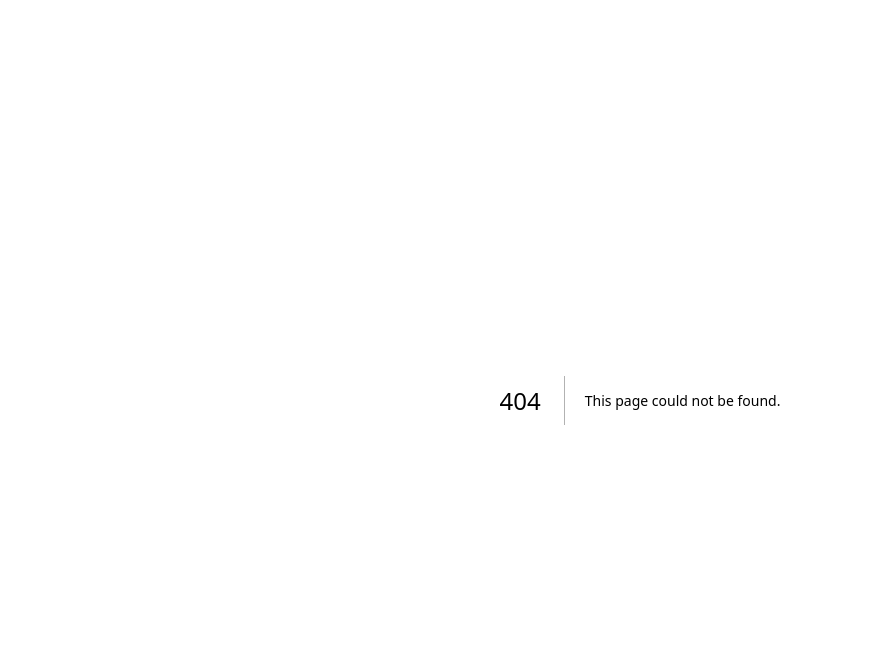
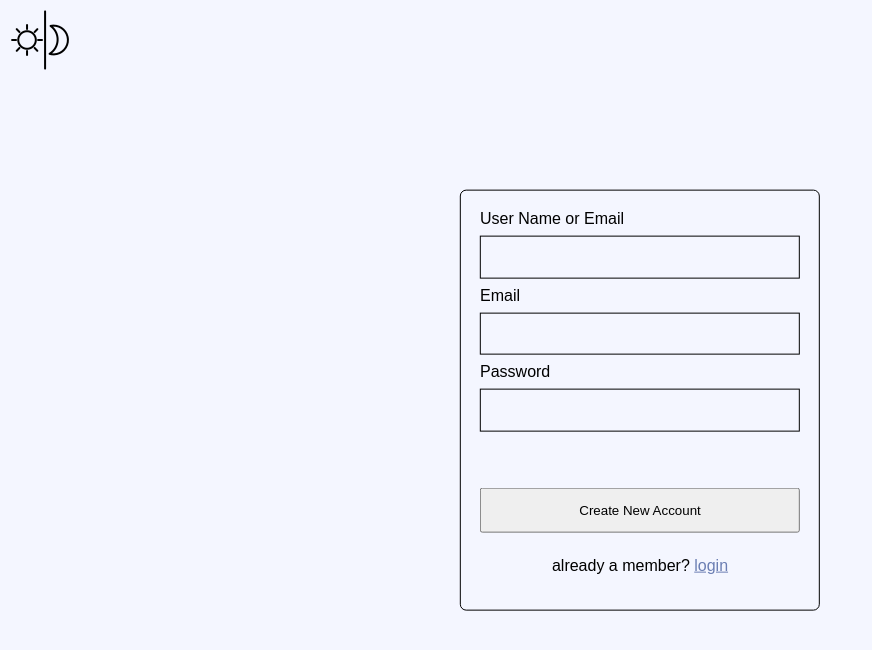
Before and after one commit to Zakria-04/next-diary-app, a Next.js app: page /register in a window 1280 px wide. Before the commit this address had no page. Shown: the top 650 px of the page, without its empty margins (0-872 px from the left). Built offline with nearby package versions, Linux system fonts and the light colour scheme.

Commit message:
login/register pages

```diff
--- a/src/app/globals.css
+++ b/src/app/globals.css
@@ -1,42 +1,25 @@
 :root {
-  --background: #ffffff;
-  --foreground: #171717;
+  --bg-color: #f4f6ff;
+  --text-color: #000000;
 }
 
-@media (prefers-color-scheme: dark) {
-  :root {
-    --background: #0a0a0a;
-    --foreground: #ededed;
-  }
-}
-
-html,
-body {
-  max-width: 100vw;
-  overflow-x: hidden;
+[data-theme="dark"] {
+  --bg-color: #2c2d30;
+  --text-color: #ffffff;
 }
 
 body {
-  color: var(--foreground);
-  background: var(--background);
+  background-color: var(--bg-color);
+  color: var(--text-color);
+  transition: background-color 0.3s ease, color 0.3s ease;
   font-family: Arial, Helvetica, sans-serif;
-  -webkit-font-smoothing: antialiased;
-  -moz-osx-font-smoothing: grayscale;
 }
 
-* {
-  box-sizing: border-box;
-  padding: 0;
-  margin: 0;
+input {
+  border: 1px solid var(--text-color);
+  color: var(--text-color);
 }
 
-a {
-  color: inherit;
-  text-decoration: none;
+form {
+  border: 1px solid var(--text-color);
 }
-
-@media (prefers-color-scheme: dark) {
-  html {
-    color-scheme: dark;
-  }
-}
--- a/src/app/layout.tsx
+++ b/src/app/layout.tsx
@@ -1,6 +1,7 @@
-import type { Metadata } from "next";
+// import type { Metadata } from "next";
 import localFont from "next/font/local";
 import "./globals.css";
+import StoreProvider from "@/store/StoreProvider";
 
 const geistSans = localFont({
   src: "./fonts/GeistVF.woff",
@@ -13,10 +14,10 @@ const geistMono = localFont({
   weight: "100 900",
 });
 
-export const metadata: Metadata = {
-  title: "Create Next App",
-  description: "Generated by create next app",
-};
+// export const metadata: Metadata = {
+//   title: "Create Next App",
+//   description: "Generated by create next app",
+// };
 
 export default function RootLayout({
   children,
@@ -26,7 +27,7 @@ export default function RootLayout({
   return (
     <html lang="en">
       <body className={`${geistSans.variable} ${geistMono.variable}`}>
-        {children}
+        <StoreProvider>{children}</StoreProvider>
       </body>
     </html>
   );
--- /dev/null
+++ b/src/app/register/page.tsx
@@ -0,0 +1,14 @@
+import Header from "@/components/Header";
+import LoginRegister from "@/components/LoginRegister";
+import React from "react";
+
+const page = () => {
+  return (
+    <div>
+      <Header />
+      <LoginRegister status="register" />
+    </div>
+  );
+};
+
+export default page;
--- /dev/null
+++ b/src/components/Header.tsx
@@ -0,0 +1,21 @@
+"use client";
+import React from "react";
+import lightDarkMode from "../assets/images/day-and-night.png";
+import Image from "next/image";
+import useStore from "@/utils/store_provider";
+
+const Header = () => {
+  const { theme, handleThemeChange } = useStore();
+
+  return (
+    <div>
+      <Image
+        onClick={handleThemeChange}
+        src={lightDarkMode}
+        alt="light-dark mode"
+      />
+    </div>
+  );
+};
+
+export default Header;
--- /dev/null
+++ b/src/components/LoginRegister.tsx
@@ -0,0 +1,44 @@
+"use client";
+import React, { useRef } from "react";
+import styles from "./styles/LoginRegister.module.css";
+
+interface LoginRegisterProps {
+  status: "login" | "register";
+}
+
+const LoginRegister: React.FC<LoginRegisterProps> = ({ status }) => {
+  const inputsRef = useRef({
+    userName: "",
+    email: "",
+    password: "",
+  });
+
+  const buttonText = status === "login" ? "Login" : "Create New Account";
+  const toggleText = status === "login" ? "not a member?" : "already a member?";
+  const toggleLinkText = status === "login" ? "register" : "login";
+  const toggleLinkHref = status === "login" ? "/register" : "/login";
+  const userNameText = status === "login" ? "User Name" : "User Name or Email";
+  return (
+    <form id={styles.formContainer}>
+      <label htmlFor="userName">{userNameText}</label>
+      <input id="userName" type="text" />
+
+      {status === "register" && (
+        <>
+          <label htmlFor="email">Email</label>
+          <input id="email" type="text" />
+        </>
+      )}
+
+      <label htmlFor="password">Password</label>
+      <input id="password" type="password" />
+
+      <button>{buttonText}</button>
+      <p>
+        {toggleText} <a href={toggleLinkHref}>{toggleLinkText}</a>
+      </p>
+    </form>
+  );
+};
+
+export default LoginRegister;
--- /dev/null
+++ b/src/components/styles/LoginRegister.module.css
@@ -0,0 +1,31 @@
+#formContainer {
+  display: flex;
+  flex-direction: column;
+  padding: 1.2rem;
+  position: absolute;
+  top: 50%;
+  left: 50%;
+  transform: translate(-50%, -50%);
+  border-radius: 0.4rem;
+  width: 20rem;
+  gap: 0.5rem;
+}
+
+#formContainer input {
+  padding: 0.8rem;
+  background-color: transparent;
+  outline: none;
+}
+
+#formContainer button {
+  padding: 0.8rem;
+  margin-top: 3rem;
+}
+
+#formContainer p {
+  text-align: center;
+}
+
+#formContainer p a {
+  color: #6b7eb3;
+}
--- /dev/null
+++ b/src/store/StoreContext.tsx
@@ -0,0 +1,7 @@
+import React from "react";
+import { StoreContextType } from "./types";
+const StoreContext = React.createContext<StoreContextType | undefined>(
+  undefined
+);
+
+export default StoreContext;
--- /dev/null
+++ b/src/store/StoreProvider.tsx
@@ -0,0 +1,34 @@
+"use client";
+import { ReactNode, useEffect, useState } from "react";
+import StoreContext from "./StoreContext";
+
+interface StoreProviderProps {
+  children: ReactNode;
+}
+
+const StoreProvider = ({ children }: StoreProviderProps) => {
+  const [theme, setTheme] = useState<"light" | "dark">("light");
+
+  useEffect(() => {
+    document.documentElement.setAttribute("data-theme", theme);
+  }, [theme]);
+
+  const handleThemeChange = () => {
+    const mode = theme === "light" ? "dark" : "light";
+    setTheme(mode);
+  };
+
+  const providerValue = {
+    theme,
+    setTheme,
+    handleThemeChange,
+  };
+
+  return (
+    <StoreContext.Provider value={providerValue}>
+      {children}
+    </StoreContext.Provider>
+  );
+};
+
+export default StoreProvider;
--- /dev/null
+++ b/src/store/types.ts
@@ -0,0 +1,7 @@
+import React from "react";
+
+export interface StoreContextType {
+  theme: 'light' | 'dark';
+  setTheme: React.Dispatch<React.SetStateAction<'light' | 'dark'>>;
+  handleThemeChange: () => void;
+}
--- /dev/null
+++ b/src/utils/store_provider.ts
@@ -0,0 +1,12 @@
+import StoreContext from "@/store/StoreContext";
+import { useContext } from "react";
+
+const useStore = () => {
+  const store = useContext(StoreContext);
+  if (!store) {
+    throw new Error("Provider is missing");
+  }
+  return store;
+};
+
+export default useStore;
```
Also changed, not shown: src/app/login/page.tsx (added, +14 -0 lines), src/app/page.tsx (+9 -92 lines), src/assets/images/day-and-night.png (added).
